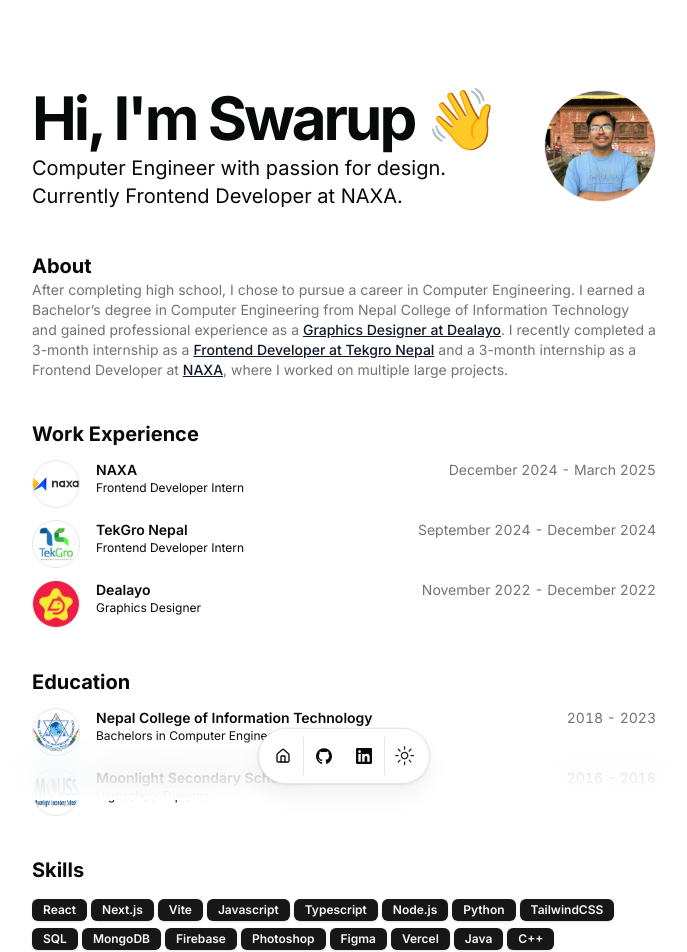
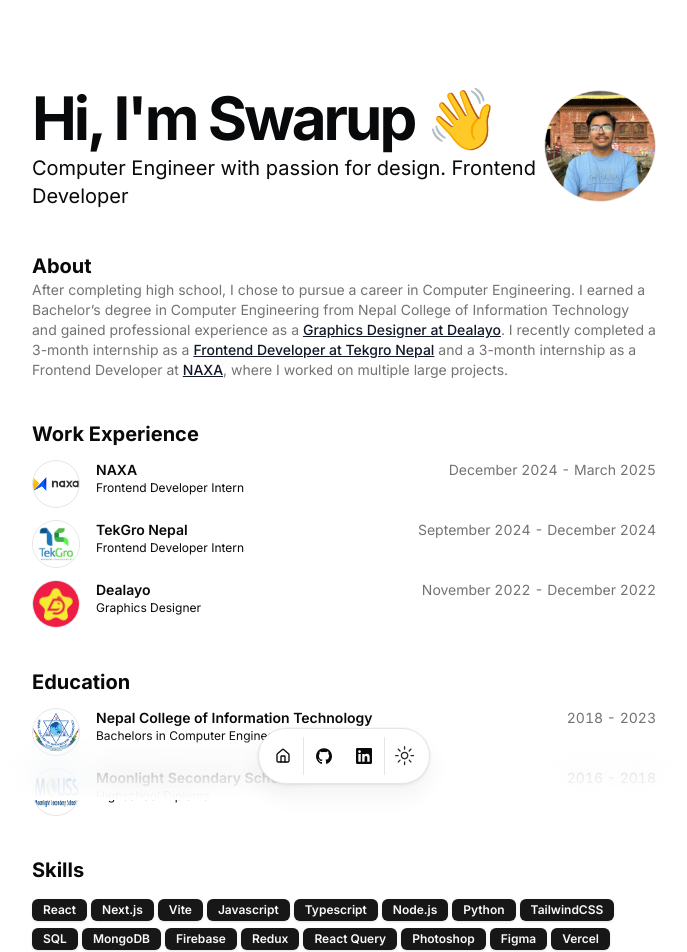
Before and after one commit to EmpSwarup/portfolio-magic, a Next.js app: page / in a window 1280 px wide. Shown: the top 952 px of the page, without its empty margins (296-983 px from the left). Built offline with nearby package versions, Linux system fonts and the light colour scheme.

Commit message:
feat: update resume description and add new skills

```diff
--- a/src/data/resume.tsx
+++ b/src/data/resume.tsx
@@ -7,8 +7,7 @@
   url: "https://www.swarupsapkota.com.np/",
   location: "Lalitpur, Nepal",
   locationLink: "https://www.google.com/maps/place/kathmandu",
-  description:
-    "Computer Engineer with passion for design. Currently Frontend Developer at NAXA.",
+  description: "Computer Engineer with passion for design. Frontend Developer",
   summary:
     "After completing high school, I chose to pursue a career in Computer Engineering. I earned a Bachelor’s degree in Computer Engineering from Nepal College of Information Technology and gained professional experience as a [Graphics Designer at Dealayo](https://dealayo.com/). I recently completed a 3-month internship as a [Frontend Developer at Tekgro Nepal](https://tekgronepal.com.np/) and a 3-month internship as a Frontend Developer at [NAXA](https://naxa.com.np/), where I worked on multiple large projects.",
   avatarUrl: "/me.jpg",
@@ -24,6 +23,8 @@
     "SQL",
     "MongoDB",
     "Firebase",
+    "Redux",
+    "React Query",
     "Photoshop",
     "Figma",
     "Vercel",
```
